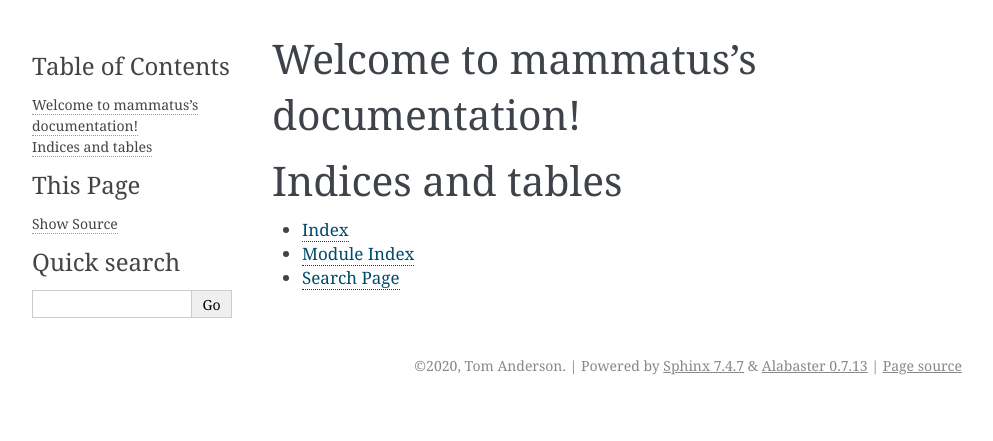
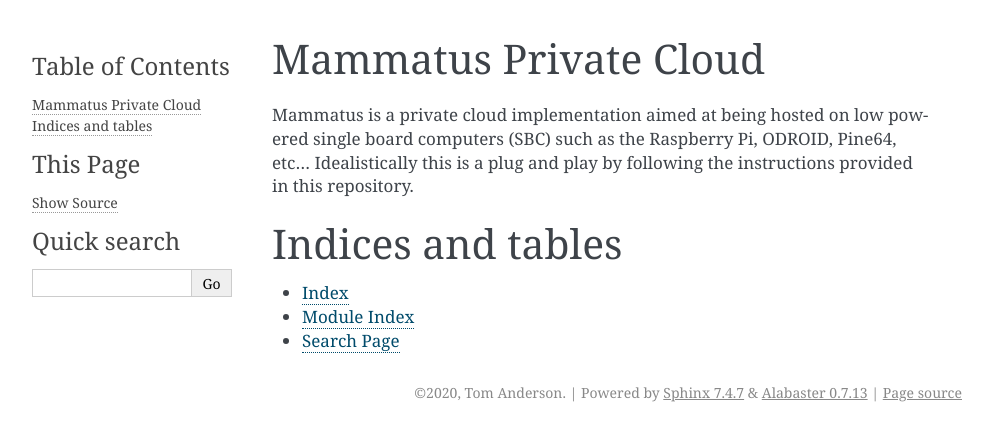
Before and after one commit to RenEvo/mammatus, a Sphinx documentation site: the page built from docs/index.rst, in a window 1280 px wide. Shown: the top 441 px of the page, without its empty margins (148-1141 px from the left). Built offline with Sphinx 7.4.7, drawn with Linux system fonts in a browser that asks for light colours.

Commit message:
Better description

```diff
--- a/docs/conf.py
+++ b/docs/conf.py
@@ -19,14 +19,15 @@
 
 # -- Project information -----------------------------------------------------
 
-project = u'mammatus'
+project = u'Mammatus'
 copyright = u'2020, Tom Anderson'
 author = u'Tom Anderson'
 
 # The short X.Y version
-version = u''
+version = u'1.0'
+
 # The full version, including alpha/beta/rc tags
-release = u''
+release = u'alpha'
 
 
 # -- General configuration ---------------------------------------------------
@@ -39,6 +40,7 @@ release = u''
 # extensions coming with Sphinx (named 'sphinx.ext.*') or your custom
 # ones.
 extensions = [
+    "sphinx_rtd_theme",
 ]
 
 # Add any paths that contain templates here, relative to this directory.
--- a/docs/index.rst
+++ b/docs/index.rst
@@ -3,8 +3,11 @@
    You can adapt this file completely to your liking, but it should at least
    contain the root `toctree` directive.
 
-Welcome to mammatus's documentation!
+Mammatus Private Cloud
 ====================================
+
+Mammatus is a private cloud implementation aimed at being hosted on low powered single board computers (SBC) such as the Raspberry Pi, ODROID, Pine64, etc...
+Idealistically this is a plug and play by following the instructions provided in this repository.
 
 .. toctree::
    :maxdepth: 2
```
